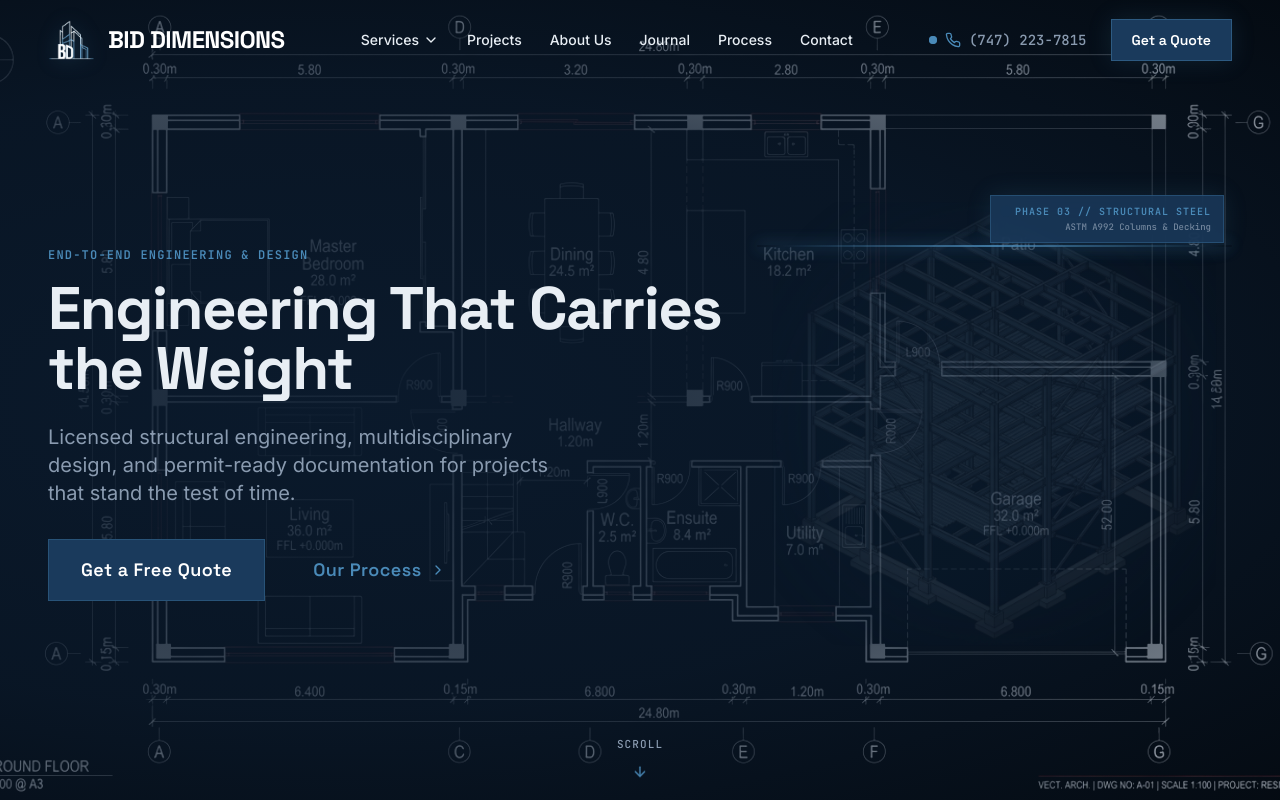
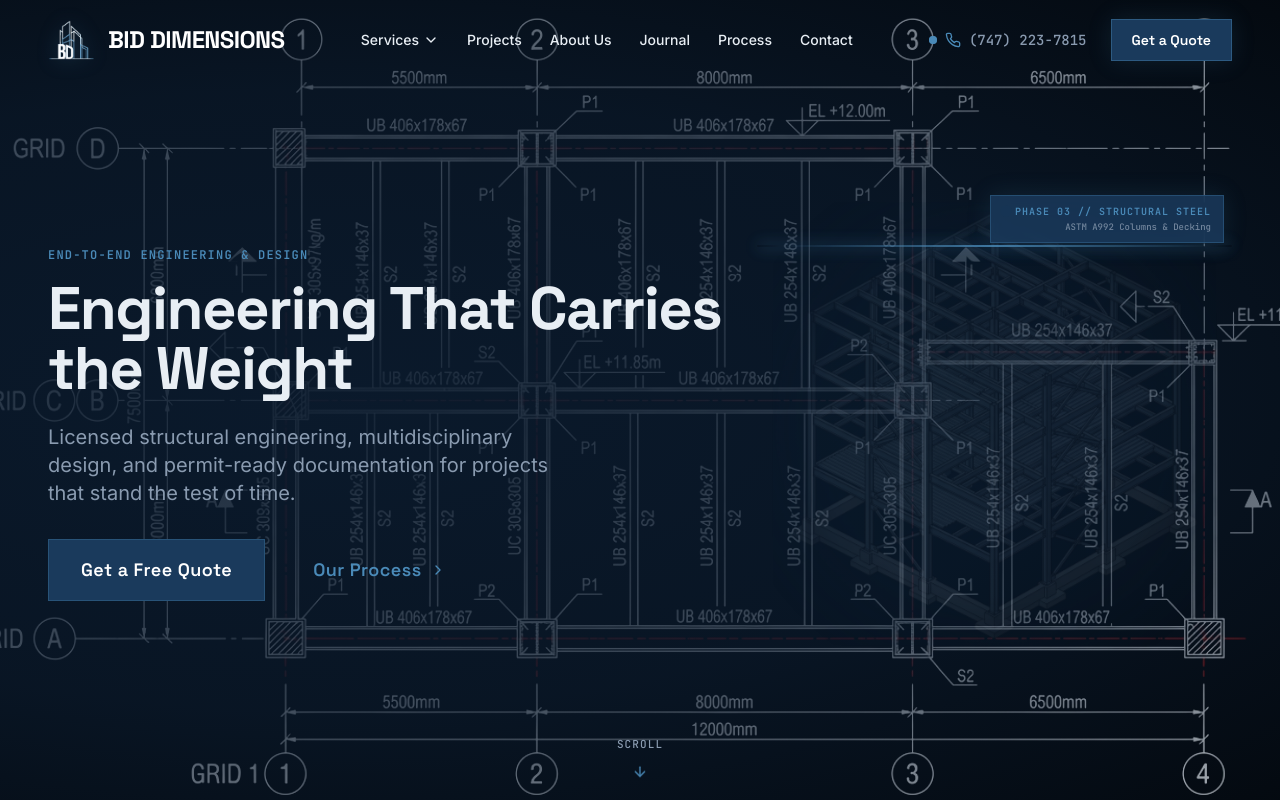
Before and after one commit to shehz-max/Bid-Dimension, a Next.js app: page / in a window 1280 px wide. Shown: the top 800 px of the page. Built offline with nearby package versions, Linux system fonts and the light colour scheme.

Commit message:
Integrate abstract structural CAD beam grid overlay (abstract-cad-grid-bg.jpg) with zero room text and balanced opacity

```diff
--- a/components/organisms/Hero.tsx
+++ b/components/organisms/Hero.tsx
@@ -33,18 +33,19 @@ export const Hero: React.FC<HeroProps> = ({
   if (variant === 'homepage') {
     return (
       <section className="relative min-h-screen flex items-center pt-28 pb-16 bg-bd-navy-deep blueprint-grid noise-overlay overflow-hidden">
-        {/* PrimeCost Style Architectural CAD Floor Plan Watermark Background Overlay */}
+        {/* Authentic Structural Engineering CAD Beam Grid Schematic Watermark Overlay */}
         <div className="absolute inset-0 pointer-events-none z-0 overflow-hidden">
           <img
-            src="/images/primecost-cad-bg.jpg"
-            alt="Architectural CAD drawing blueprint background overlay"
-            className="w-full h-full object-cover opacity-08 filter invert contrast-125 mix-blend-screen"
+            src="/images/abstract-cad-grid-bg.jpg"
+            alt="Structural engineering CAD grid blueprint background overlay"
+            className="w-full h-full object-cover opacity-06 filter invert contrast-125 mix-blend-screen"
           />
+          {/* Subtle Radial Gradient Mask: Balanced Opacity for Pristine Legibility & Authentic CAD Feel */}
           <div
             className="absolute inset-0 z-0"
             style={{
               background:
-                'radial-gradient(ellipse at 25% 50%, rgba(11,27,46,0.95) 0%, rgba(11,27,46,0.8) 55%, rgba(11,27,46,0.4) 100%)',
+                'radial-gradient(ellipse at 25% 50%, rgba(11,27,46,0.95) 0%, rgba(11,27,46,0.78) 55%, rgba(11,27,46,0.35) 100%)',
             }}
           />
         </div>
@@ -108,10 +109,10 @@ export const Hero: React.FC<HeroProps> = ({
   // Service & Subpage Hero variant (55-60vh)
   return (
     <section className="relative pt-36 pb-20 bg-bd-navy-deep blueprint-grid border-b border-bd-border-dark overflow-hidden text-white">
-      <div className="absolute inset-0 pointer-events-none z-0 opacity-08 filter invert contrast-125 mix-blend-screen">
+      <div className="absolute inset-0 pointer-events-none z-0 opacity-06 filter invert contrast-125 mix-blend-screen">
         <img
-          src="/images/primecost-cad-bg.jpg"
-          alt="Architectural CAD floor plan background overlay"
+          src="/images/abstract-cad-grid-bg.jpg"
+          alt="Structural engineering CAD grid background overlay"
           className="w-full h-full object-cover"
         />
       </div>
```
Also changed, not shown: public/images/abstract-cad-grid-bg.jpg (added).
